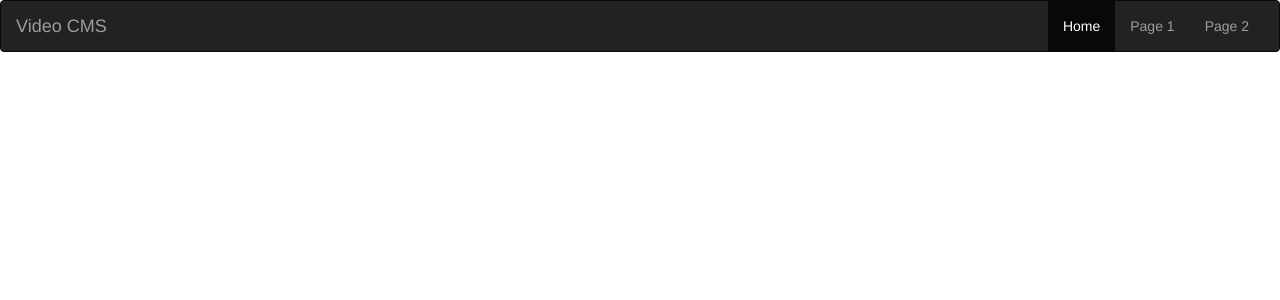
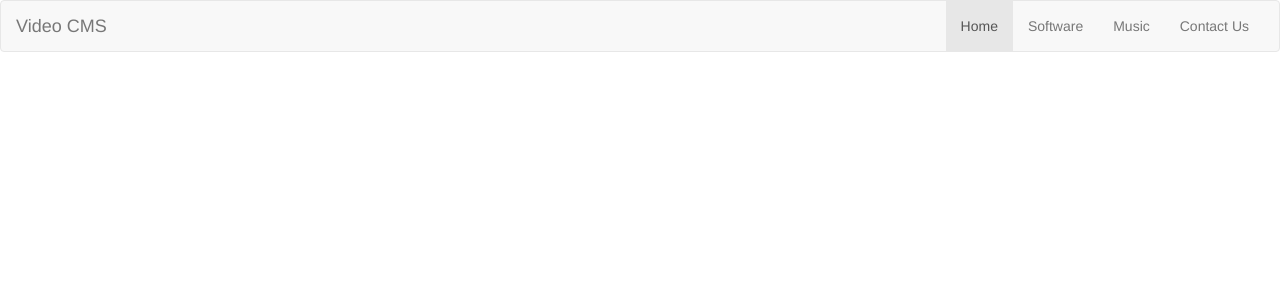
Before and after one commit to karanjkarharshad/VideoSharingProject, a PHP site: page / in a window 1280 px wide. Shown: the top 300 px of the page. Run offline with PHP 8.4, Linux system fonts and the light colour scheme; some libraries are stand-ins or nearby versions.

Commit message:
This is to test the Git of Atom

```diff
--- a/index.php
+++ b/index.php
@@ -11,7 +11,7 @@
 	</head>
 
 	<body>
-		<div class="navbar navbar-inverse">
+		<div class="navbar navbar-default">
 			<div class="container-fluid">
 				<div class="navbar-header">
 					<button type="button" class="navbar-toggle" data-toggle="collapse" data-target="#myNavbar">
@@ -24,14 +24,13 @@
 				<div class="collapse navbar-collapse" id="myNavbar">
 					<ul class="nav navbar-nav navbar-right">
 	         <li class="active"><a href="#">Home</a></li>
-	         <li><a href="#">Page 1</a></li>
-	         <li><a href="#">Page 2</a></li>
+	         <li><a href="#">Software</a></li>
+	         <li><a href="#">Music</a></li>
+					 <li><a href="#">Contact Us</a></li>
 				 	</ul>
 				</div>
 			</div>
     </div>
-
-
 	</body>
 
 </html>
```
